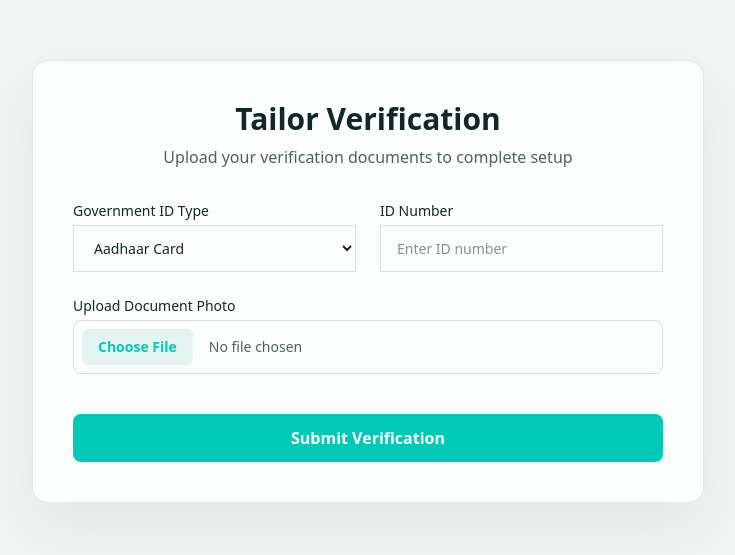
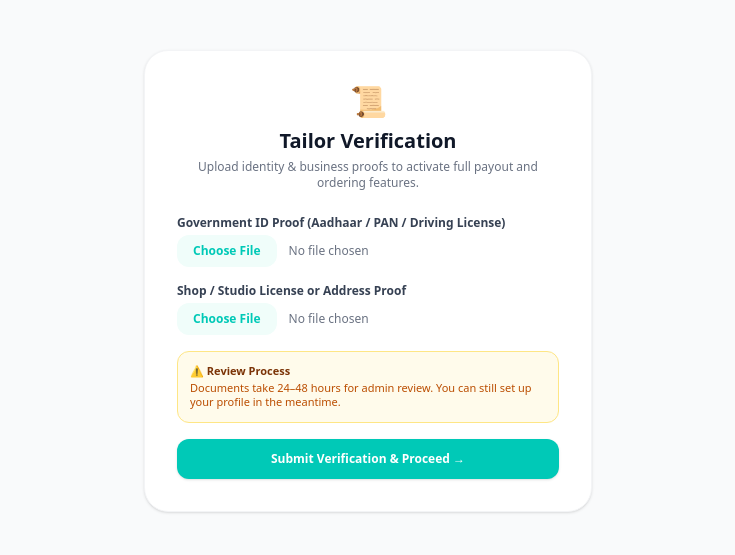
Before and after one commit to Sarvesh-Ragav/THY, a Next.js app: page /tailor-verification in a window 1280 px wide. Before the commit this address had no page. Shown: the part 119-674 px from the top of the page, without its empty margins (272-1007 px from the left). Built offline with nearby package versions, Linux system fonts and the light colour scheme.

Commit message:
Integrated tailor verification portal flow

```diff
--- a/src/app/tailor-dashboard/page.tsx
+++ b/src/app/tailor-dashboard/page.tsx
@@ -8,7 +8,7 @@ export default function TailorDashboardPage() {
 
   return (
     <div className="space-y-6">
-      {/* Welcome & Status Banner */}
+      {/* Welcome Header */}
       <div className="bg-gradient-to-r from-[#053b36] to-[#00c9b7] p-6 rounded-3xl text-white shadow-sm flex flex-col md:flex-row justify-between items-start md:items-center gap-4">
         <div className="space-y-1">
           <div className="flex items-center gap-2">
@@ -29,6 +29,20 @@ export default function TailorDashboardPage() {
             Review Requests →
           </Link>
         </div>
+      </div>
+
+      {/* RE-ADDED: Verification Pending Status Banner */}
+      <div className="bg-amber-50 border border-amber-200 text-amber-900 p-4 rounded-2xl flex items-center justify-between text-xs shadow-sm">
+        <div className="flex items-center gap-3">
+          <span className="text-lg">⏳</span>
+          <div>
+            <h2 className="font-bold text-xs text-amber-950">Verification Status: Pending Review</h2>
+            <p className="text-amber-700 text-[11px]">Your tailor studio documentation is under review by admin. Full payout features unlock upon approval.</p>
+          </div>
+        </div>
+        <span className="bg-white text-amber-800 px-3 py-1 rounded-full border border-amber-300 font-bold text-[10px] shrink-0">
+          In Review
+        </span>
       </div>
 
       {/* KPI Metrics Grid */}
@@ -70,10 +84,8 @@ export default function TailorDashboardPage() {
         </div>
       </div>
 
-      {/* Operational Hub: Active Orders & Live Feeds */}
+      {/* Operational Hub */}
       <div className="grid grid-cols-1 lg:grid-cols-3 gap-6">
-
-        {/* Left Column: Urgent Action Table */}
         <div className="lg:col-span-2 bg-white rounded-2xl border border-gray-100 shadow-sm p-5 space-y-4">
           <div className="flex items-center justify-between border-b pb-3">
             <div>
@@ -96,7 +108,6 @@ export default function TailorDashboardPage() {
             </div>
           </div>
 
-          {/* Orders Quick List */}
           <div className="divide-y divide-gray-50 text-xs">
             <div className="py-3 flex items-center justify-between gap-4">
               <div className="space-y-0.5">
@@ -138,9 +149,7 @@ export default function TailorDashboardPage() {
           </div>
         </div>
 
-        {/* Right Column: Quick Links & Notifications */}
         <div className="space-y-4">
-          {/* Recent Alerts Card */}
           <div className="bg-white p-5 rounded-2xl border border-gray-100 shadow-sm space-y-3">
             <div className="flex justify-between items-center border-b pb-2">
               <h3 className="text-sm font-bold text-gray-900">Quick Notifications</h3>
@@ -164,7 +173,6 @@ export default function TailorDashboardPage() {
             </Link>
           </div>
 
-          {/* Quick Shortcuts */}
           <div className="bg-white p-5 rounded-2xl border border-gray-100 shadow-sm space-y-3">
             <h3 className="text-sm font-bold text-gray-900">Studio Management</h3>
             <div className="grid grid-cols-2 gap-2 text-xs font-semibold">
@@ -195,7 +203,6 @@ export default function TailorDashboardPage() {
             </div>
           </div>
         </div>
-
       </div>
     </div>
   );
--- a/src/app/tailor-registration/page.tsx
+++ b/src/app/tailor-registration/page.tsx
@@ -69,7 +69,7 @@ export default function TailorRegistration() {
       return;
     }
 
-    const next = updateSession({
+    updateSession({
       role: 'tailor',
       identifier: session.identifier || trimmedPhone,
       profile: {
@@ -81,7 +81,8 @@ export default function TailorRegistration() {
       },
     });
 
-    router.push(getPostAuthPath(next));
+    // Directly route user to verification upload page after saving profile details
+    router.push('/tailor-verification');
   };
 
   if (!isReady) {
--- a/src/app/tailor-verification/page.tsx
+++ b/src/app/tailor-verification/page.tsx
@@ -1,152 +1,78 @@
 'use client';
 
-import React, { useEffect, useState } from 'react';
+import React, { useState } from 'react';
 import { useRouter } from 'next/navigation';
-import { useTailorSession } from '@/components/providers/TailorSessionProvider';
-import { getPostAuthPath, hasTailorProfile, isTailorOnboardingComplete } from '@/lib/tailor-session';
 
-export default function TailorVerification() {
+export default function TailorVerificationPage() {
   const router = useRouter();
-  const { session, isReady, updateSession } = useTailorSession();
-  const [idType, setIdType] = useState('Aadhaar Card');
-  const [idNumber, setIdNumber] = useState('');
-  const [documentName, setDocumentName] = useState('');
-  const [errorMessage, setErrorMessage] = useState<string | null>(null);
-
-  useEffect(() => {
-    if (!isReady) return;
-
-    if (session.role === 'customer') {
-      router.replace(getPostAuthPath(session));
-      return;
-    }
-
-    if (!hasTailorProfile(session)) {
-      router.replace('/tailor-registration');
-      return;
-    }
-
-    if (session.isAuthenticated && isTailorOnboardingComplete(session)) {
-      router.replace('/tailor-dashboard');
-      return;
-    }
-
-    if (session.verification) {
-      setIdType(session.verification.idType);
-      setIdNumber(session.verification.idNumber);
-      setDocumentName(session.verification.documentName);
-    }
-    // Prefill once after session hydrates so typing is not reset.
-    // eslint-disable-next-line react-hooks/exhaustive-deps
-  }, [isReady, router]);
+  const [govId, setGovId] = useState<File | null>(null);
+  const [shopProof, setShopProof] = useState<File | null>(null);
+  const [isSubmitting, setIsSubmitting] = useState(false);
 
   const handleSubmit = (e: React.FormEvent) => {
     e.preventDefault();
+    setIsSubmitting(true);
 
-    const trimmedId = idNumber.trim();
-    if (!trimmedId) {
-      setErrorMessage('Please enter your ID number.');
-      return;
-    }
-
-    if (!documentName) {
-      setErrorMessage('Please upload a document photo to continue.');
-      return;
-    }
-
-    updateSession({
-      isAuthenticated: true,
-      role: 'tailor',
-      verification: {
-        idType,
-        idNumber: trimmedId,
-        documentName,
-        status: 'pending',
-      },
-    });
-
-    router.push('/tailor-dashboard');
+    // Simulating document upload API call
+    setTimeout(() => {
+      setIsSubmitting(false);
+      // Route user to dashboard after verification submission
+      router.push('/tailor-dashboard');
+    }, 1000);
   };
 
-  if (!isReady) {
-    return (
-      <div className="min-h-dvh bg-thy-bg flex items-center justify-center">
-        <p className="text-sm text-thy-muted">Loading...</p>
-      </div>
-    );
-  }
-
   return (
-    <div className="min-h-dvh bg-thy-bg flex items-start sm:items-center justify-center p-4 md:p-8 pt-[max(1rem,env(safe-area-inset-top))] pb-[max(1rem,env(safe-area-inset-bottom))]">
-      <div className="w-full max-w-md md:max-w-2xl bg-thy-surface rounded-2xl border border-thy-ink/10 shadow-[0_24px_60px_rgba(11,51,47,0.08)] p-6 md:p-10">
-        <div className="text-center mb-8">
-          <h1 className="text-2xl md:text-3xl font-bold text-thy-ink">
-            Tailor Verification
-          </h1>
-          <p className="text-sm md:text-base text-thy-muted mt-2">
-            Upload your verification documents to complete setup
+    <div className="min-h-screen bg-gray-50 flex items-center justify-center p-4">
+      <div className="bg-white rounded-3xl p-8 max-w-md w-full shadow-sm border border-gray-100 space-y-6">
+        <div className="text-center space-y-1">
+          <div className="text-3xl mb-2">📜</div>
+          <h1 className="text-xl font-bold text-gray-900">Tailor Verification</h1>
+          <p className="text-xs text-gray-500">
+            Upload identity & business proofs to activate full payout and ordering features.
           </p>
         </div>
 
-        <form onSubmit={handleSubmit} className="grid grid-cols-1 md:grid-cols-2 gap-4 md:gap-6">
+        <form onSubmit={handleSubmit} className="space-y-4 text-xs">
           <div>
-            <label className="block text-sm font-medium text-thy-ink mb-1" htmlFor="idType">
-              Government ID Type
+            <label className="block font-bold text-gray-700 mb-1">
+              Government ID Proof (Aadhaar / PAN / Driving License)
             </label>
-            <select
-              id="idType"
-              value={idType}
-              onChange={(e) => setIdType(e.target.value)}
-              className="thy-input"
-            >
-              <option>Aadhaar Card</option>
-              <option>PAN Card</option>
-              <option>Voter ID</option>
-            </select>
+            <input
+              type="file"
+              required
+              accept="image/*,.pdf"
+              onChange={(e) => setGovId(e.target.files?.[0] || null)}
+              className="w-full text-xs text-gray-500 file:mr-3 file:py-2 file:px-4 file:rounded-xl file:border-0 file:text-xs file:font-semibold file:bg-teal-50 file:text-[#00c9b7] hover:file:bg-teal-100 cursor-pointer"
+            />
           </div>
 
           <div>
-            <label className="block text-sm font-medium text-thy-ink mb-1" htmlFor="idNumber">
-              ID Number
+            <label className="block font-bold text-gray-700 mb-1">
+              Shop / Studio License or Address Proof
             </label>
             <input
-              id="idNumber"
-              type="text"
-              value={idNumber}
-              onChange={(e) => setIdNumber(e.target.value)}
-              placeholder="Enter ID number"
-              className="thy-input"
+              type="file"
+              required
+              accept="image/*,.pdf"
+              onChange={(e) => setShopProof(e.target.files?.[0] || null)}
+              className="w-full text-xs text-gray-500 file:mr-3 file:py-2 file:px-4 file:rounded-xl file:border-0 file:text-xs file:font-semibold file:bg-teal-50 file:text-[#00c9b7] hover:file:bg-teal-100 cursor-pointer"
             />
           </div>
 
-          <div className="md:col-span-2">
-            <label className="block text-sm font-medium text-thy-ink mb-1" htmlFor="document">
-              Upload Document Photo
-            </label>
-            <input
-              id="document"
-              type="file"
-              accept="image/*,.pdf"
-              onChange={(e) => setDocumentName(e.target.files?.[0]?.name ?? '')}
-              className="w-full p-2 border border-thy-ink/15 rounded-lg text-sm text-thy-muted file:mr-4 file:py-2 file:px-4 file:rounded-md file:border-0 file:text-sm file:font-semibold file:bg-thy-mist file:text-thy-brand hover:file:bg-thy-mist"
-            />
-            {documentName && (
-              <p className="text-xs text-thy-muted mt-2">Selected: {documentName}</p>
-            )}
+          <div className="bg-amber-50 border border-amber-200 text-amber-900 p-3 rounded-xl text-[11px] space-y-0.5">
+            <p className="font-bold">⚠️ Review Process</p>
+            <p className="text-amber-700">
+              Documents take 24–48 hours for admin review. You can still set up your profile in the meantime.
+            </p>
           </div>
 
-          {errorMessage && (
-            <p className="md:col-span-2 text-sm text-red-600">{errorMessage}</p>
-          )}
-
-          <div className="md:col-span-2 mt-4">
-            <button
-              type="submit"
-              className="w-full py-3 bg-thy-brand hover:bg-thy-brand-hover text-white font-semibold rounded-lg transition-colors"
-            >
-              Submit Verification
-            </button>
-          </div>
+          <button
+            type="submit"
+            disabled={isSubmitting}
+            className="w-full py-3 bg-[#00c9b7] text-white rounded-xl font-bold text-xs hover:bg-[#00b5a4] transition-colors shadow-sm"
+          >
+            {isSubmitting ? 'Submitting Documents...' : 'Submit Verification & Proceed →'}
+          </button>
         </form>
       </div>
     </div>
```
